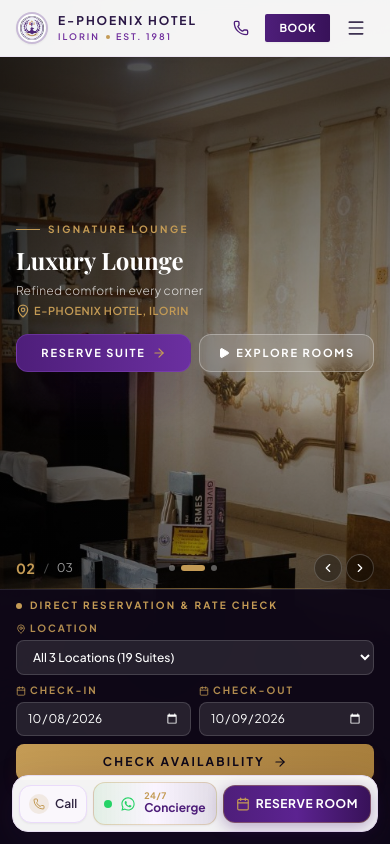
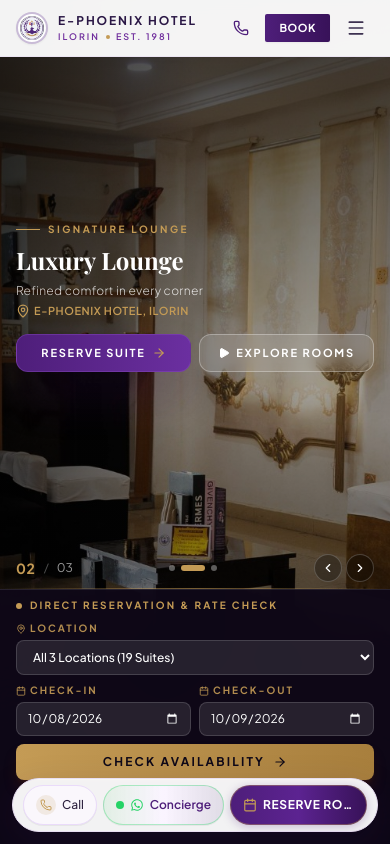
Before and after one commit to meetmarvelous/e-phoenix, a React (Vite) app: page / in a window 390 px wide. Shown: the top 844 px of the page. Built offline with nearby package versions, Linux system fonts and the light colour scheme; a web font is replaced by a local one.

Commit message:
fix(mobile): perfect padding, margin, and concentric pill curves in mobile quick bar

```diff
--- a/src/components/MobileQuickBar.tsx
+++ b/src/components/MobileQuickBar.tsx
@@ -12,17 +12,17 @@ export const MobileQuickBar: React.FC<MobileQuickBarProps> = ({ onOpenBooking })
       aria-label="Mobile quick actions"
       className="md:hidden fixed bottom-3 inset-x-3 max-w-md mx-auto z-40 pointer-events-none"
     >
-      <div className="pointer-events-auto bg-white/95 backdrop-blur-xl border border-[#E8DEF2] shadow-[0_12px_36px_rgba(45,18,78,0.22)] rounded-2xl p-1.5 flex items-center gap-1.5">
+      <div className="pointer-events-auto bg-white/95 backdrop-blur-xl border border-[#E8DEF2] shadow-[0_12px_36px_rgba(45,18,78,0.18)] rounded-full py-1.5 px-2.5 flex items-center gap-1.5">
         {/* Direct Call button */}
         <a
           href={`tel:${HOTEL_HERITAGE.primaryPhone}`}
-          className="flex-1 py-2 px-2 bg-[#FAF7FC] hover:bg-[#F3EBF9] text-[#2D223F] border border-[#EADBFA] rounded-xl text-xs font-semibold flex items-center justify-center gap-1.5 active:scale-95 transition-all shadow-xs"
+          className="h-10 px-3 bg-[#FAF7FC] hover:bg-[#F3EBF9] text-[#2D223F] border border-[#EADBFA] rounded-full text-xs font-semibold flex items-center justify-center gap-1.5 active:scale-95 transition-all shadow-2xs shrink-0"
           aria-label="Call Front Desk"
         >
           <div className="w-5 h-5 rounded-full bg-[#C49B55]/15 flex items-center justify-center shrink-0">
             <Phone className="w-3 h-3 text-[#C49B55]" />
           </div>
-          <span>Call</span>
+          <span className="text-xs font-medium text-[#2D223F]">Call</span>
         </a>
 
         {/* 24/7 Live Concierge Desk (WhatsApp) */}
@@ -30,7 +30,7 @@ export const MobileQuickBar: React.FC<MobileQuickBarProps> = ({ onOpenBooking })
           href={HOTEL_HERITAGE.primaryWhatsapp}
           target="_blank"
           rel="noopener noreferrer"
-          className="flex-1.2 py-2 px-2.5 bg-gradient-to-r from-[#25D366]/10 via-[#FAF4FF] to-[#4E1E7A]/10 hover:from-[#25D366]/15 hover:to-[#4E1E7A]/15 text-[#2A1840] border border-[#C49B55]/35 rounded-xl text-xs font-bold flex items-center justify-center gap-2 active:scale-95 transition-all shadow-xs"
+          className="h-10 px-3 bg-gradient-to-r from-[#25D366]/10 via-[#FAF4FF] to-[#4E1E7A]/10 hover:from-[#25D366]/15 hover:to-[#4E1E7A]/15 text-[#2A1840] border border-[#25D366]/35 rounded-full text-xs font-semibold flex items-center justify-center gap-1.5 active:scale-95 transition-all shadow-2xs shrink-0"
           aria-label="Chat with 24/7 Front Desk Concierge on WhatsApp"
         >
           <span className="relative flex h-2 w-2 shrink-0">
@@ -38,23 +38,20 @@ export const MobileQuickBar: React.FC<MobileQuickBarProps> = ({ onOpenBooking })
             <span className="relative inline-flex rounded-full h-2 w-2 bg-[#25D366]"></span>
           </span>
           <svg
-            className="w-4 h-4 text-[#25D366] shrink-0"
+            className="w-3.5 h-3.5 text-[#25D366] shrink-0"
             viewBox="0 0 24 24"
             fill="currentColor"
             xmlns="http://www.w3.org/2000/svg"
           >
             <path d="M12.04 2C6.58 2 2.13 6.45 2.13 11.91C2.13 13.66 2.59 15.36 3.45 16.86L2.05 22L7.3 20.62C8.75 21.41 10.38 21.83 12.04 21.83C17.5 21.83 21.95 17.38 21.95 11.92C21.95 9.27 20.92 6.78 19.05 4.91C17.18 3.03 14.69 2 12.04 2ZM12.05 20.17C10.57 20.17 9.12 19.77 7.85 19.02L7.54 18.84L4.42 19.66L5.25 16.61L5.05 16.3C4.23 14.99 3.79 13.47 3.79 11.91C3.79 7.37 7.5 3.66 12.05 3.66C14.25 3.66 16.32 4.52 17.88 6.08C19.44 7.64 20.3 9.71 20.3 11.92C20.29 16.46 16.59 20.17 12.05 20.17ZM16.57 14.33C16.32 14.2 15.1 13.6 14.88 13.52C14.65 13.43 14.48 13.39 14.32 13.64C14.15 13.88 13.67 14.45 13.52 14.62C13.38 14.78 13.23 14.8 12.98 14.68C12.73 14.55 11.93 14.29 10.98 13.44C10.24 12.78 9.74 11.97 9.6 11.72C9.45 11.47 9.58 11.34 9.71 11.21C9.82 11.1 9.96 10.92 10.08 10.77C10.21 10.63 10.25 10.53 10.33 10.36C10.41 10.2 10.37 10.05 10.31 9.93C10.25 9.8 9.76 8.6 9.56 8.1C9.36 7.62 9.16 7.68 9.01 7.68C8.87 7.67 8.71 7.67 8.54 7.67C8.38 7.67 8.11 7.73 7.89 7.98C7.66 8.22 7.03 8.81 7.03 10.03C7.03 11.24 7.91 12.41 8.04 12.57C8.16 12.74 9.78 15.24 12.27 16.31C12.86 16.57 13.32 16.72 13.68 16.84C14.28 17.03 14.82 17 15.26 16.94C15.75 16.87 16.76 16.33 16.97 15.74C17.18 15.15 17.18 14.65 17.11 14.53C17.05 14.41 16.82 14.45 16.57 14.33Z" />
           </svg>
-          <div className="flex flex-col text-left leading-none">
-            <span className="text-[9px] uppercase tracking-wider text-[#C49B55] font-bold">24/7</span>
-            <span className="text-xs font-bold text-[#4E1E7A]">Concierge</span>
-          </div>
+          <span className="text-xs font-semibold text-[#4E1E7A]">Concierge</span>
         </a>
 
         {/* Primary Reserve Room Action */}
         <button
           onClick={onOpenBooking}
-          className="flex-1.4 py-2.5 px-3 bg-gradient-to-r from-[#4E1E7A] via-[#5C2391] to-[#381259] text-white rounded-xl text-xs font-bold tracking-wider uppercase flex items-center justify-center gap-1.5 shadow-[0_4px_16px_rgba(78,30,122,0.35)] active:scale-95 transition-all cursor-pointer border border-[#C49B55]/40"
+          className="flex-1 h-10 px-3 bg-gradient-to-r from-[#4E1E7A] via-[#5C2391] to-[#381259] hover:from-[#5D2490] hover:to-[#4A1874] text-white rounded-full text-xs font-bold tracking-wider uppercase flex items-center justify-center gap-1.5 shadow-[0_2px_10px_rgba(78,30,122,0.25)] active:scale-95 transition-all cursor-pointer border border-[#C49B55]/40 min-w-0"
           aria-label="Reserve a Room"
         >
           <Calendar className="w-3.5 h-3.5 text-[#C49B55] shrink-0" />
```
